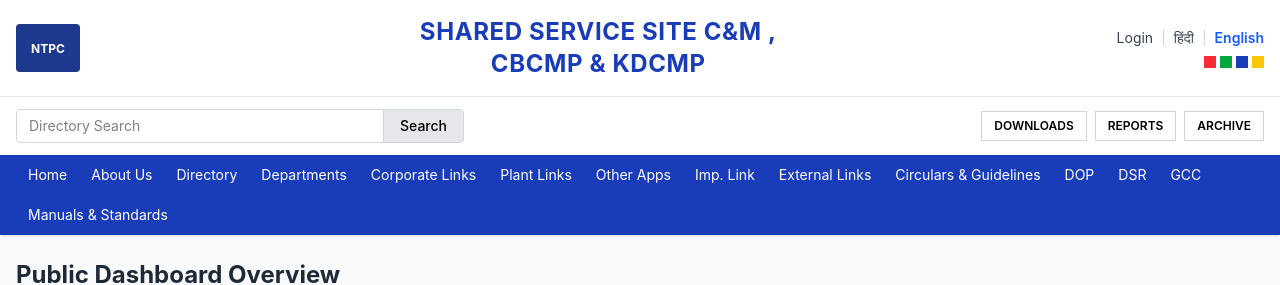
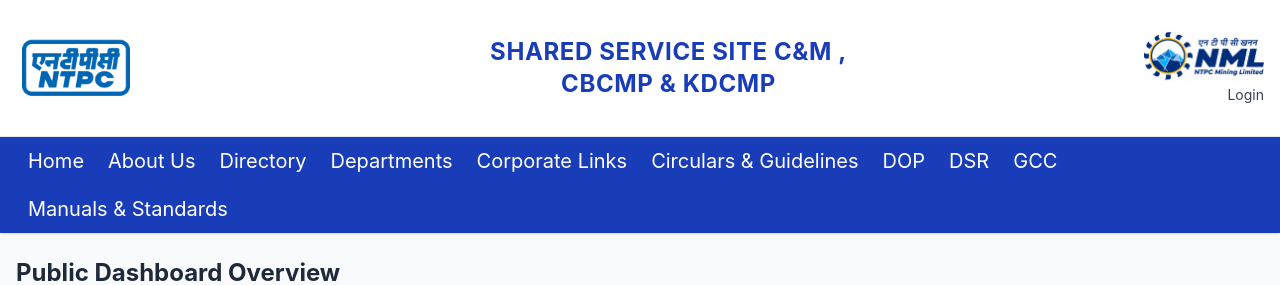
Before and after one commit to tinkumehta/CMD_STORE, a React app in the folder frontend/: page / in a window 1280 px wide. Shown: the top 285 px of the page. Built offline with nearby package versions, Linux system fonts and the light colour scheme; no server answers; the HTML template or start-up script is replaced by a standard one.

Commit message:
add logo and header

```diff
--- a/frontend/src/components/Header.jsx
+++ b/frontend/src/components/Header.jsx
@@ -1,6 +1,8 @@
 import { useState } from 'react';
 import { Link, useNavigate } from 'react-router-dom';
 import { useAuth } from '../context/AuthContext';
+import ntpclogo from '../../public/ntpc-logo.png'
+import nmllogo from "../../public/nml_logo.png"
 
 const Header = () => {
   const { user, logout } = useAuth();
@@ -17,23 +19,22 @@
     <header className="w-full bg-white shadow-sm">
       {/* Top Tier: Logo, Title, Login/Language */}
       <div className="max-w-7xl mx-auto px-4 py-2 flex flex-col md:flex-row justify-between items-center border-b border-gray-200">
-        {/* Logo */}
+       <Link to="/">  <img src={ntpclogo} alt="" className='w-30' /> </Link>
         <div className="flex items-center gap-2">
-          <div className="w-16 h-12 bg-blue-900 text-white flex items-center justify-center rounded-sm font-bold text-xs text-center leading-tight">
-          <Link to="/">  NTPC<br/></Link>
-          </div>
-          {/* <div className="text-xs text-blue-800 font-semibold">
-            ऊर्जा भारती<br/>NTPC
+          {/* <div className="w-16 h-12 bg-blue-900 text-white flex items-center justify-center rounded-sm font-bold text-xs text-center leading-tight">
+
           </div> */}
+
         </div>
 
         {/* Title */}
-        <h1 className="text-xl md:text-2xl font-bold text-blue-800 tracking-wide text-center my-2">
+        <h1 className="text-xl md:text-2xl font-bold text-blue-800 tracking-wide text-center mr-30 ">
           SHARED SERVICE SITE C&M , <br/> CBCMP & KDCMP
         </h1>
 
         {/* Right Side: Login & Language */}
         <div className="flex flex-col items-end gap-1">
+           <img src={nmllogo} alt="" className='w-30' />
           <div className="flex items-center gap-2 text-sm text-gray-700">
             {user ? (
               <>
@@ -42,24 +43,25 @@
                 <button onClick={logout} className="text-red-600 font-semibold hover:underline">Logout</button>
               </>
             ) : (
-              <Link to="/login" className="hover:text-blue-600">Login</Link>
+              <Link to="/login" className="hover:text-blue-600 flex ">Login</Link>
             )}
-            <span className="text-gray-300">|</span>
-            <span className="hover:text-blue-600 cursor-pointer">हिंदी</span>
-            <span className="text-gray-300">|</span>
-            <span className="text-blue-600 font-semibold">English</span>
+            {/* <span className="text-gray-300">|</span> */}
+            {/* <span className="hover:text-blue-600 cursor-pointer">हिंदी</span> */}
+            {/* <span className="text-gray-300">|</span>
+            <span className="text-blue-600 font-semibold">English</span> */}
+
           </div>
-          <div className="flex gap-1 mt-1">
+          {/* <div className="flex gap-1 mt-1">
             <div className="w-3 h-3 bg-red-500"></div>
             <div className="w-3 h-3 bg-green-600"></div>
             <div className="w-3 h-3 bg-blue-800"></div>
             <div className="w-3 h-3 bg-yellow-400"></div>
-          </div>
+          </div> */}
         </div>
       </div>
 
       {/* Middle Tier: Search Bar */}
-      <div className="max-w-7xl mx-auto px-4 py-3 flex flex-wrap items-center justify-between gap-4">
+      {/* <div className="max-w-7xl mx-auto px-4 py-3 flex flex-wrap items-center justify-between gap-4">
         <form onSubmit={handleSearch} className="flex border border-gray-300 rounded overflow-hidden w-full max-w-md">
           <input
             type="text"
@@ -77,13 +79,13 @@
           <button className="px-3 py-1.5 border border-gray-300 text-xs font-semibold hover:bg-gray-50">REPORTS</button>
           <button className="px-3 py-1.5 border border-gray-300 text-xs font-semibold hover:bg-gray-50">ARCHIVE</button>
         </div>
-      </div>
+      </div> */}
 
       {/* Bottom Tier: Blue Navigation Bar */}
       <nav className="bg-blue-800 text-white text-sm">
         <div className="max-w-7xl mx-auto px-4 flex flex-wrap">
-          {['Home', 'About Us', 'Directory', 'Departments', 'Corporate Links', 'Plant Links', 'Other Apps', 'Imp. Link', 'External Links', 'Circulars & Guidelines', 'DOP', 'DSR', 'GCC', 'Manuals & Standards'].map((item) => (
-            <Link key={item} to="#" className="px-3 py-2.5 hover:bg-blue-900 transition-colors whitespace-nowrap">
+          {['Home', 'About Us', 'Directory', 'Departments', 'Corporate Links',  'Circulars & Guidelines', 'DOP', 'DSR', 'GCC', 'Manuals & Standards'].map((item) => (
+            <Link key={item} to="#" className="px-3 py-2.5 hover:bg-blue-900 transition-colors whitespace-nowrap text-xl ">
               {item}
             </Link>
           ))}
```
Also changed, not shown: frontend/public/nml_logo.png (added).
